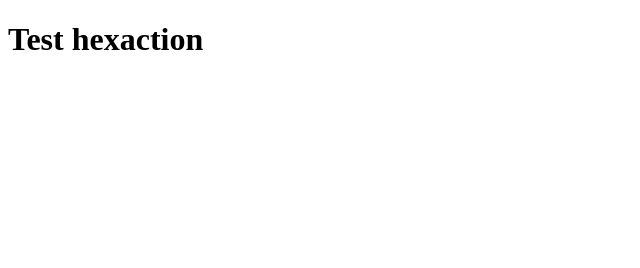
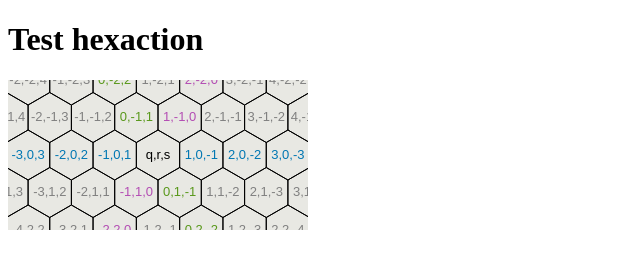
Before and after one commit to Phreno/hexagonal_grid, a website: page demo/index.html in a window 1280 px wide. Shown: the whole page, without its empty margins (0-640 px from the left). Drawn offline with Linux system fonts and the light colour scheme.

Commit message:
dev en cours

```diff
--- a/demo/index.html
+++ b/demo/index.html
@@ -14,8 +14,8 @@
 	<canvas id="layout-test-orientation-flat"></canvas>
 	<script>
 		const diagram = new hexaction.Diagram();
-   const Layout = hexaction.Layout.Layout;
-   const Point = hexaction.Point.Point;
+   const Layout = hexaction.Layout;
+   const Point = hexaction.Point;
 
      diagram.drawGrid(
        "layout-test-orientation-pointy",
```
